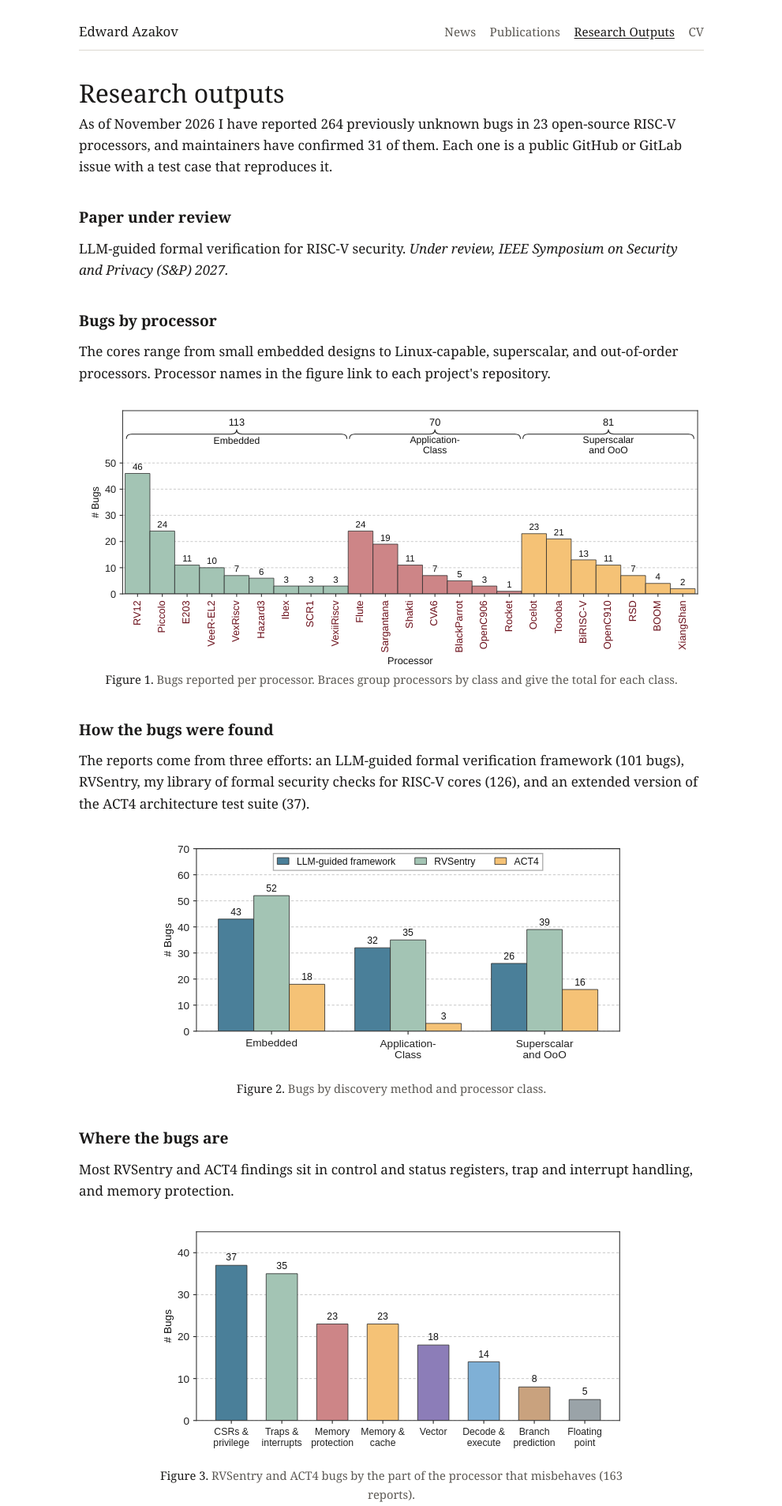
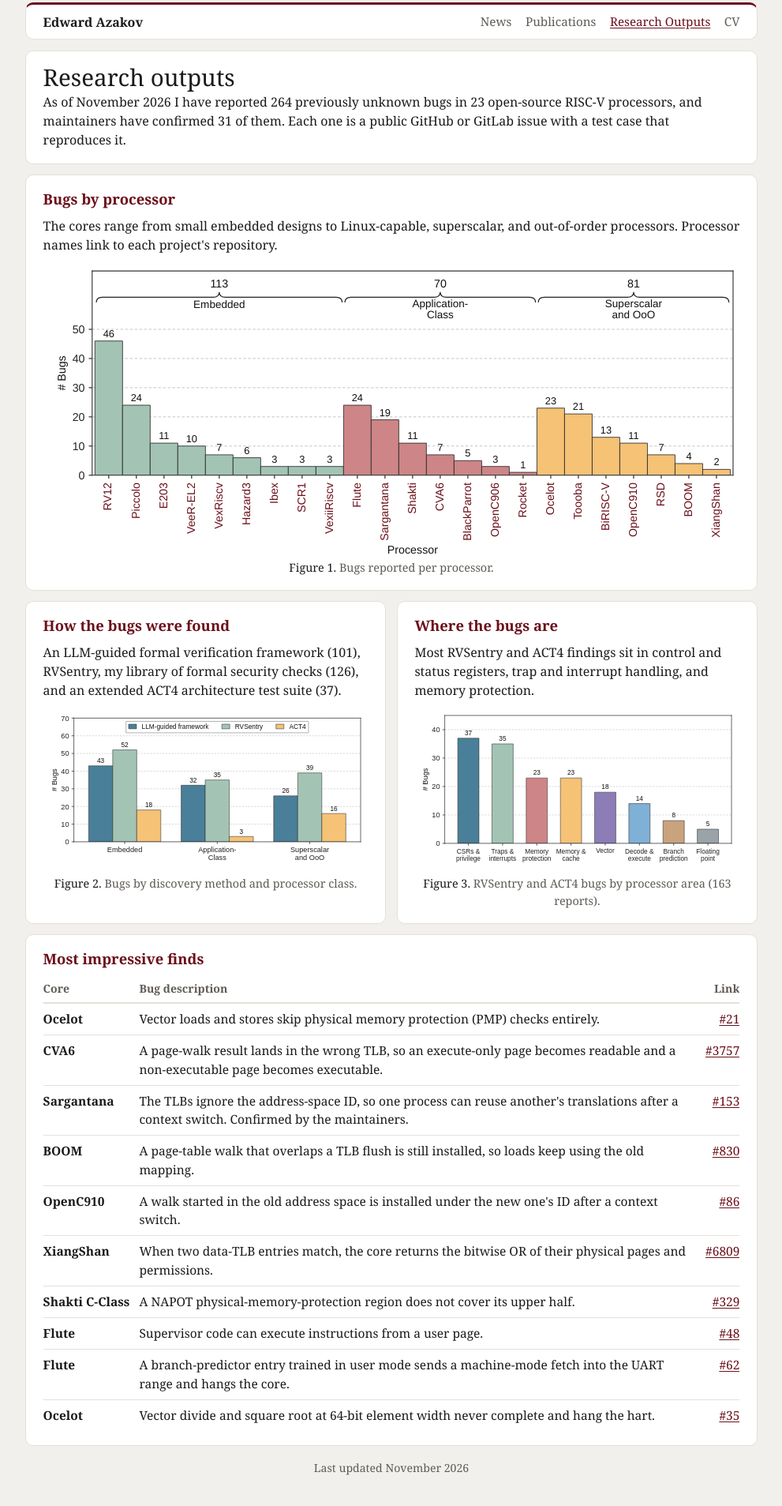
Before and after one commit to EdwyUU/EdwyUU.github.io, a plain HTML site: page research-outputs.html in a window 1280 px wide. Shown: the part 13-1920 px from the top of the page at 79% size, without its empty margins (144-1135 px from the left). Drawn offline with Linux system fonts and the light colour scheme.

Commit message:
Add files via upload

```diff
--- a/research-outputs.html
+++ b/research-outputs.html
@@ -8,9 +8,9 @@
 <link rel="stylesheet" href="style.css">
 </head>
 <body>
-<div class="page wide">
+<div class="page">
 
-<header class="top">
+<header class="card top">
   <a class="home" href="index.html">Edward Azakov</a>
   <nav aria-label="Main">
     <a href="index.html#news">News</a>
@@ -20,16 +20,16 @@
   </nav>
 </header>
 
-<main>
+<main class="page" style="padding:0">
 
-<h1 style="margin-top:2.25rem">Research outputs</h1>
-<p>As of November 2026 I have reported 264 previously unknown bugs in 23 open-source RISC-V processors, and maintainers have confirmed 31 of them. Each one is a public GitHub or GitLab issue with a test case that reproduces it.</p>
+<section class="card">
+  <h1>Research outputs</h1>
+  <p class="lede">As of November 2026 I have reported 264 previously unknown bugs in 23 open-source RISC-V processors, and maintainers have confirmed 31 of them. Each one is a public GitHub or GitLab issue with a test case that reproduces it.</p>
+</section>
 
-<h2>Paper under review</h2>
-<p>LLM-guided formal verification for RISC-V security. <span class="venue">Under review, IEEE Symposium on Security and Privacy (S&amp;P) 2027.</span></p>
-
+<section class="card">
   <h2>Bugs by processor</h2>
-<p>The cores range from small embedded designs to Linux-capable, superscalar, and out-of-order processors. Processor names in the figure link to each project's repository.</p>
+  <p>The cores range from small embedded designs to Linux-capable, superscalar, and out-of-order processors. Processor names link to each project's repository.</p>
   <figure>
 <svg xmlns:xlink="http://www.w3.org/1999/xlink" width="100%" height="auto" role="img" aria-label="Bar chart of bugs reported per processor. Each processor name links to its repository." viewBox="0 0 619.2 259.2" xmlns="http://www.w3.org/2000/svg" version="1.1">
  <metadata>
@@ -811,41 +811,54 @@ z
   </clipPath>
  </defs>
 </svg>
+    <figcaption><b>Figure 1.</b> Bugs reported per processor.</figcaption>
+  </figure>
+</section>
 
-  <figcaption><b>Figure 1.</b> Bugs reported per processor. Braces group processors by class and give the total for each class.</figcaption>
-</figure>
-
+<div class="two">
+  <section class="card">
     <h2>How the bugs were found</h2>
-<p>The reports come from three efforts: an LLM-guided formal verification framework (101 bugs), RVSentry, my library of formal security checks for RISC-V cores (126), and an extended version of the ACT4 architecture test suite (37).</p>
-<figure class="half">
-  <img src="bugs_by_method.svg" alt="Grouped bar chart of bugs found by the LLM-guided framework, RVSentry, and ACT4 for each processor class" width="595" height="298">
+    <p>An LLM-guided formal verification framework (101), RVSentry, my library of formal security checks (126), and an extended ACT4 architecture test suite (37).</p>
+    <figure>
+      <img src="bugs_by_method.svg" alt="Grouped bar chart of bugs found by the LLM-guided framework, RVSentry, and ACT4 for each processor class" width="442" height="317">
       <figcaption><b>Figure 2.</b> Bugs by discovery method and processor class.</figcaption>
     </figure>
+  </section>
 
+  <section class="card">
     <h2>Where the bugs are</h2>
     <p>Most RVSentry and ACT4 findings sit in control and status registers, trap and interrupt handling, and memory protection.</p>
-<figure class="half">
-  <img src="bug_types.svg" alt="Bar chart of RVSentry and ACT4 bugs by processor area" width="595" height="298">
-  <figcaption><b>Figure 3.</b> RVSentry and ACT4 bugs by the part of the processor that misbehaves (163 reports).</figcaption>
+    <figure>
+      <img src="bug_types.svg" alt="Bar chart of RVSentry and ACT4 bugs by processor area" width="442" height="317">
+      <figcaption><b>Figure 3.</b> RVSentry and ACT4 bugs by processor area (163 reports).</figcaption>
     </figure>
+  </section>
+</div>
 
-<h2>Selected findings</h2>
-<ul class="findings">
-    <li><b>Ocelot.</b> Vector loads and stores skip physical memory protection (PMP) checks entirely. (<a href="https://github.com/tenstorrent/riscv-ocelot/issues/21">#21</a>)</li>
-    <li><b>CVA6.</b> A page-walk result lands in the wrong TLB, so an execute-only page becomes readable and a non-executable page becomes executable. (<a href="https://github.com/openhwfoundation/cva6/issues/3757">#3757</a>)</li>
-    <li><b>Sargantana.</b> The TLBs ignore the address-space ID, so one process can reuse another's translations after a context switch. Confirmed by the maintainers. (<a href="https://github.com/bsc-loca/sargantana/issues/153">#153</a>)</li>
-    <li><b>BOOM.</b> A page-table walk that overlaps a TLB flush is still installed, so loads keep using the old mapping. (<a href="https://github.com/riscv-boom/riscv-boom/issues/830">#830</a>)</li>
-    <li><b>OpenC910.</b> A walk started in the old address space is installed under the new one's ID after a context switch. (<a href="https://github.com/XUANTIE-RV/openc910/issues/86">#86</a>)</li>
-    <li><b>XiangShan.</b> When two data-TLB entries match, the core returns the bitwise OR of their physical pages and permissions. (<a href="https://github.com/OpenXiangShan/XiangShan/issues/6809">#6809</a>)</li>
-    <li><b>Shakti C-Class.</b> A NAPOT physical-memory-protection region does not cover its upper half. (<a href="https://gitlab.com/shaktiproject/cores/c-class/-/issues/329">#329</a>)</li>
-    <li><b>Flute.</b> Supervisor code can execute instructions from a user page. (<a href="https://github.com/bluespec/Flute/issues/48">#48</a>)</li>
-    <li><b>Flute.</b> A branch-predictor entry trained in user mode sends a machine-mode fetch into the UART range and hangs the core. (<a href="https://github.com/bluespec/Flute/issues/62">#62</a>)</li>
-    <li><b>Ocelot.</b> Vector divide and square root at 64-bit element width never complete and hang the hart. (<a href="https://github.com/tenstorrent/riscv-ocelot/issues/35">#35</a>)</li>
-</ul>
+<section class="card">
+  <h2>Most impressive finds</h2>
+  <div class="tablewrap">
+  <table class="finds">
+    <thead><tr><th scope="col">Core</th><th scope="col">Bug description</th><th scope="col">Link</th></tr></thead>
+    <tbody>
+      <tr><td>Ocelot</td><td>Vector loads and stores skip physical memory protection (PMP) checks entirely.</td><td><a href="https://github.com/tenstorrent/riscv-ocelot/issues/21">#21</a></td></tr>
+      <tr><td>CVA6</td><td>A page-walk result lands in the wrong TLB, so an execute-only page becomes readable and a non-executable page becomes executable.</td><td><a href="https://github.com/openhwfoundation/cva6/issues/3757">#3757</a></td></tr>
+      <tr><td>Sargantana</td><td>The TLBs ignore the address-space ID, so one process can reuse another's translations after a context switch. Confirmed by the maintainers.</td><td><a href="https://github.com/bsc-loca/sargantana/issues/153">#153</a></td></tr>
+      <tr><td>BOOM</td><td>A page-table walk that overlaps a TLB flush is still installed, so loads keep using the old mapping.</td><td><a href="https://github.com/riscv-boom/riscv-boom/issues/830">#830</a></td></tr>
+      <tr><td>OpenC910</td><td>A walk started in the old address space is installed under the new one's ID after a context switch.</td><td><a href="https://github.com/XUANTIE-RV/openc910/issues/86">#86</a></td></tr>
+      <tr><td>XiangShan</td><td>When two data-TLB entries match, the core returns the bitwise OR of their physical pages and permissions.</td><td><a href="https://github.com/OpenXiangShan/XiangShan/issues/6809">#6809</a></td></tr>
+      <tr><td>Shakti C-Class</td><td>A NAPOT physical-memory-protection region does not cover its upper half.</td><td><a href="https://gitlab.com/shaktiproject/cores/c-class/-/issues/329">#329</a></td></tr>
+      <tr><td>Flute</td><td>Supervisor code can execute instructions from a user page.</td><td><a href="https://github.com/bluespec/Flute/issues/48">#48</a></td></tr>
+      <tr><td>Flute</td><td>A branch-predictor entry trained in user mode sends a machine-mode fetch into the UART range and hangs the core.</td><td><a href="https://github.com/bluespec/Flute/issues/62">#62</a></td></tr>
+      <tr><td>Ocelot</td><td>Vector divide and square root at 64-bit element width never complete and hang the hart.</td><td><a href="https://github.com/tenstorrent/riscv-ocelot/issues/35">#35</a></td></tr>
+    </tbody>
+  </table>
+  </div>
+</section>
 
 </main>
 
-<footer class="small">Last updated November 2026.</footer>
+<footer>Last updated November 2026</footer>
 
 </div>
 </body>
--- a/style.css
+++ b/style.css
@@ -1,78 +1,94 @@
-/* Edward Azakov: plain academic homepage. One column, serif text, maroon links. */
+/* Edward Azakov: academic homepage. Compact cards on a warm gray page, serif text, maroon accents. */
 :root {
   --ink: #1b1a19;
-  --soft: #5d5a55;
-  --rule: #dcd8d0;
-  --paper: #ffffff;
+  --soft: #5f5b55;
+  --rule: #e4e0d8;
+  --page: #f2f0ec;
+  --card: #ffffff;
   --link: #6b0f1a;
-  --measure: 40rem;
+  --radius: 10px;
 }
 
 * { box-sizing: border-box; }
-
 html { -webkit-text-size-adjust: 100%; }
 
 body {
   margin: 0;
-  background: var(--paper);
+  background: var(--page);
   color: var(--ink);
   font-family: Charter, "Bitstream Charter", "Sitka Text", Cambria, Georgia, serif;
-  font-size: 1.0625rem;
-  line-height: 1.6;
+  font-size: 1rem;
+  line-height: 1.5;
 }
 
 a { color: var(--link); text-decoration: underline; text-decoration-thickness: 1px; text-underline-offset: 2px; }
 a:hover { text-decoration-thickness: 2px; }
 a:focus-visible { outline: 2px solid var(--link); outline-offset: 2px; }
 
-.page { max-width: var(--measure); margin: 0 auto; padding: 2.5rem 1.25rem 3rem; }
-.page.wide { max-width: 52rem; }
+.page { max-width: 60rem; margin: 0 auto; padding: 1rem 1rem 1.5rem; display: grid; gap: .85rem; }
+
+.card { background: var(--card); border: 1px solid var(--rule); border-radius: var(--radius); padding: 1rem 1.35rem 1.1rem; }
+.card > h2:first-child { margin-top: 0; }
 
 /* masthead */
-.top { display: flex; justify-content: space-between; align-items: baseline; flex-wrap: wrap; gap: .25rem 1.25rem; padding-bottom: .6rem; border-bottom: 1px solid var(--rule); }
-.top .home { color: var(--ink); text-decoration: none; font-size: 1.05rem; }
+.top { display: flex; justify-content: space-between; align-items: center; flex-wrap: wrap; gap: .25rem 1.25rem; padding: .6rem 1.35rem; border-top: 3px solid var(--link); }
+.top .home { color: var(--ink); text-decoration: none; font-weight: 700; }
 .top nav { display: flex; gap: 1.1rem; flex-wrap: wrap; font-size: .95rem; }
 .top nav a { color: var(--soft); text-decoration: none; }
-.top nav a:hover, .top nav a[aria-current] { color: var(--ink); text-decoration: underline; }
+.top nav a:hover, .top nav a[aria-current] { color: var(--link); text-decoration: underline; }
 
-/* intro */
-.intro { display: grid; grid-template-columns: 9.5rem 1fr; gap: 1.75rem; align-items: center; margin: 2.25rem 0 .5rem; }
-.intro img { width: 9.5rem; height: 9.5rem; border-radius: 50%; object-fit: cover; object-position: center 35%; }
-h1 { font-size: 2rem; font-weight: 400; line-height: 1.15; margin: 0 0 .35rem; letter-spacing: -.005em; }
-.intro p { margin: 0; color: var(--soft); }
-.links { margin-top: .6rem !important; color: var(--ink) !important; }
-.links a + a::before { content: "\00b7"; color: var(--soft); display: inline-block; margin: 0 .5rem; text-decoration: none; }
+/* intro: photo beside name and bio */
+.intro { display: grid; grid-template-columns: 10rem 1fr; gap: 1.5rem; align-items: start; }
+.intro img { width: 10rem; height: 10rem; border-radius: 50%; object-fit: cover; object-position: center 35%; }
+h1 { font-size: 1.85rem; font-weight: 400; line-height: 1.15; margin: 0 0 .15rem; }
+.role { margin: 0 0 .35rem; color: var(--soft); }
+.links { margin: 0 0 .75rem; }
+.links a + a::before { content: "\00b7"; color: var(--soft); display: inline-block; margin: 0 .45rem; }
+.intro p:last-child { margin-bottom: 0; }
 
-h2 { font-size: 1.2rem; font-weight: 700; margin: 2.25rem 0 .6rem; }
-p { margin: 0 0 .9rem; }
+h2 { font-size: 1.15rem; font-weight: 700; margin: 0 0 .5rem; color: var(--link); }
+p { margin: 0 0 .6rem; }
 
-/* dated lists: news, education, service */
+.two { display: grid; grid-template-columns: 1fr 1fr; gap: .85rem; }
+
+/* dated rows */
 .dated { list-style: none; margin: 0; padding: 0; }
-.dated li { display: grid; grid-template-columns: 7.5rem 1fr; gap: 1rem; padding: .25rem 0; }
-.dated time, .dated .when { color: var(--soft); font-variant-numeric: tabular-nums; }
+.dated li { display: grid; grid-template-columns: 6.5rem 1fr; gap: .75rem; padding: .35rem 0; border-top: 1px solid var(--rule); }
+.dated li:first-child { border-top: 0; padding-top: 0; }
+.dated .when { color: var(--soft); font-variant-numeric: tabular-nums; }
 
-.pubs { margin: 0; padding-left: 1.2rem; }
-.pubs li { margin-bottom: .6rem; }
-.venue { font-style: italic; }
+/* publications */
+.pub { padding: .1rem 0; }
+.pub .title { font-weight: 700; }
+.pub .venue { font-style: italic; color: var(--soft); }
+.note { color: var(--soft); font-size: .93rem; margin: .5rem 0 0; }
 
-.small { font-size: .9rem; color: var(--soft); }
-footer { margin-top: 3rem; padding-top: .8rem; border-top: 1px solid var(--rule); }
+footer { text-align: center; font-size: .88rem; color: var(--soft); padding: .25rem 0 0; }
 
 /* research outputs */
-figure { margin: 1.5rem 0 1.75rem; }
+.lede { margin: 0; }
+figure { margin: .4rem 0 0; }
 figure img, figure svg { display: block; width: 100%; height: auto; }
-figure.half { max-width: 38rem; margin-left: auto; margin-right: auto; }
-figcaption { font-size: .92rem; color: var(--soft); margin-top: .5rem; text-align: center; }
+figcaption { font-size: .9rem; color: var(--soft); margin-top: .4rem; text-align: center; }
 figcaption b { color: var(--ink); font-weight: 400; }
 figure svg a { text-decoration: none; }
 figure svg a text { fill: var(--link) !important; }
 figure svg a:hover text { text-decoration: underline; }
 
-.findings { margin: 0; padding-left: 1.2rem; }
-.findings li { margin-bottom: .55rem; }
+.tablewrap { overflow-x: auto; }
+.finds { width: 100%; border-collapse: collapse; font-size: .97rem; }
+.finds th { text-align: left; font-weight: 700; color: var(--soft); font-size: .88rem; padding: .3rem .75rem .45rem 0; border-bottom: 2px solid var(--rule); }
+.finds td { vertical-align: top; padding: .5rem .75rem .5rem 0; border-bottom: 1px solid var(--rule); }
+.finds tr:last-child td { border-bottom: 0; }
+.finds td:first-child { font-weight: 700; white-space: nowrap; }
+.finds td:last-child, .finds th:last-child { padding-right: 0; white-space: nowrap; text-align: right; }
 
+@media (max-width: 44rem) {
+  .two { grid-template-columns: 1fr; }
+}
 @media (max-width: 34rem) {
-  .intro { grid-template-columns: 1fr; gap: 1rem; }
+  .intro { grid-template-columns: 1fr; gap: .9rem; }
   .intro img { width: 7.5rem; height: 7.5rem; }
-  .dated li { grid-template-columns: 1fr; gap: 0; padding: .4rem 0; }
+  .dated li { grid-template-columns: 1fr; gap: 0; }
+  .card { padding: .9rem 1rem 1rem; }
 }
```
Also changed, not shown: index.html (+26 -36 lines). Lines whose indentation alone changed are shown as unchanged.
